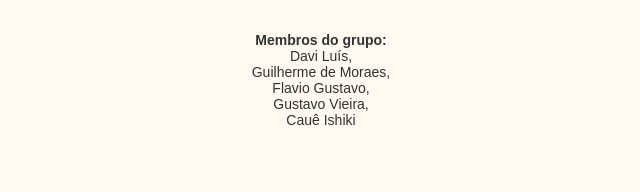
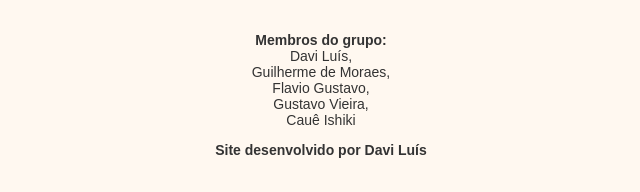
Before and after one commit to Ishiki02/Cyber-X, a plain HTML site: page index.html in a window 1280 px wide. Shown: the part 1635-1827 px from the top of the page, without its empty margins (319-959 px from the left). Before the commit the page ends 1797 px from the top, so only its background shows below. Drawn offline with Linux system fonts and the light colour scheme.

Commit message:
Update index.html

```diff
--- a/index.html
+++ b/index.html
@@ -77,6 +77,7 @@
                 Gustavo Vieira,<br>
                 Cauê Ishiki
             </p>
+            <p><strong>Site desenvolvido por Davi Luís</strong></p>
         </footer>
 
     </div>
```
